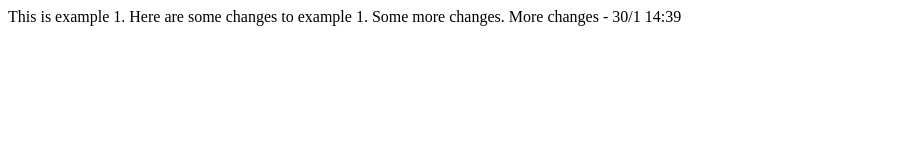
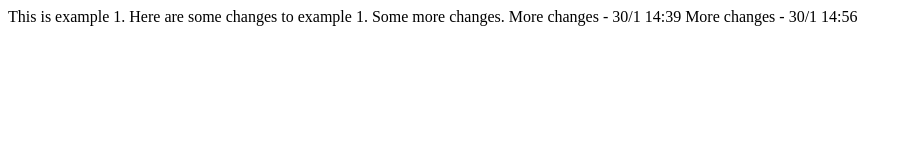
Before and after one commit to diarmidmackenzie/split-sub-directory, a plain HTML site: page examples/example1/index.html in a window 1280 px wide. Shown: the whole page, without its empty margins (0-912 px from the left). Drawn offline with Linux system fonts and the light colour scheme.

Commit message:
Update index.html

```diff
--- a/examples/example1/index.html
+++ b/examples/example1/index.html
@@ -9,5 +9,6 @@
     Some more changes.
 
     More changes - 30/1 14:39
+    More changes - 30/1 14:56
   </body>
 </html>
```
